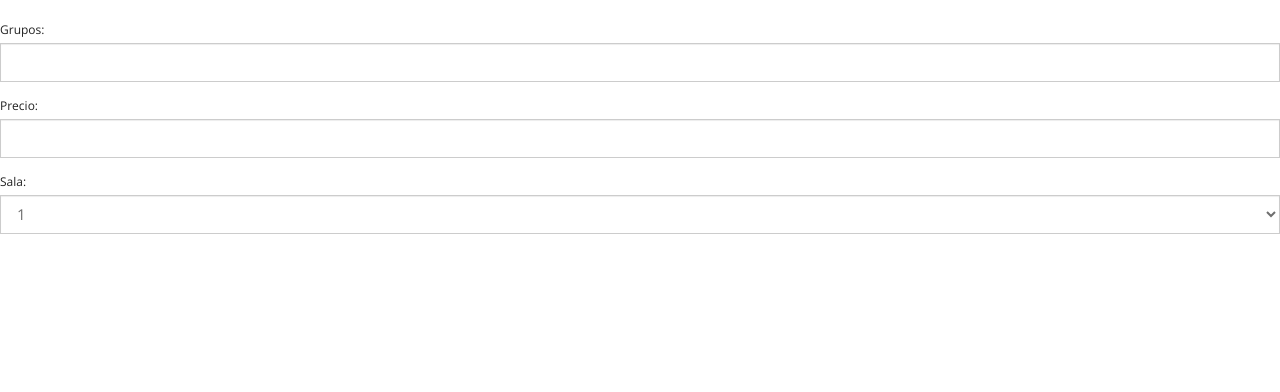
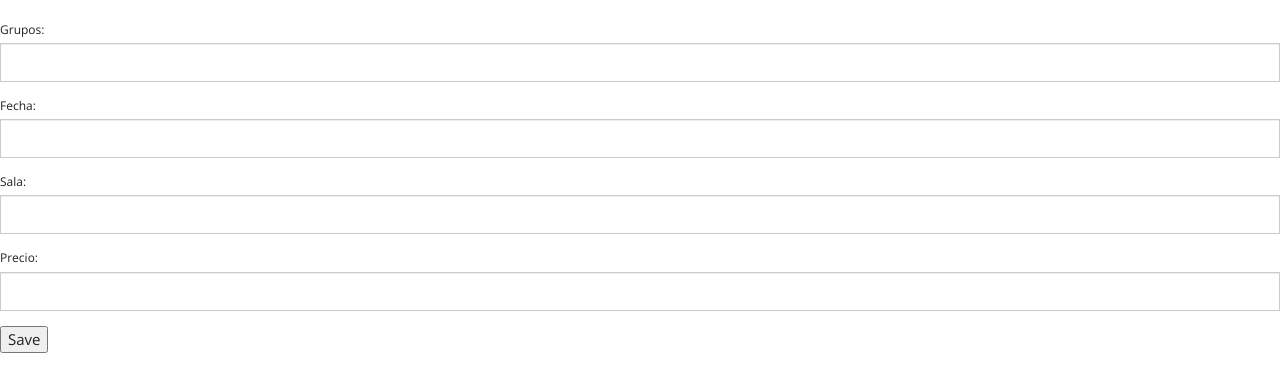
Before and after one commit to xyulex/music, a PHP site: page /music/templates/new.php in a window 1280 px wide. Shown: the part 45-437 px from the top of the page. Run offline with PHP 8.4, Linux system fonts and the light colour scheme; data comes from the database, SQL or seed files in the repository; some libraries are stand-ins or nearby versions.

Commit message:
ADD New gig form

```diff
--- a/classes/Music.class.php
+++ b/classes/Music.class.php
@@ -103,16 +103,13 @@ class Music {
     /**** Setters ****/
 
     // Grabar banda o sala.
-   /* public function setField($field, $value){
+    public function addGig($date, $bands, $venue, $price) {
         $data = new stdClass();
-        $data->name = utf8_decode($field);
-       /* $idinsert = $db->query_insert("dishes", $data);
-        $db->close();
-        return $idinsert;
+        $data->gig_date = utf8_decode($date);
+        $data->gig_bands = utf8_decode($bands);
+        $data->gig_venue = utf8_decode($venue);
+        $data->gig_price = $price;
+        $gig_id = $this->db()->query_insert("gigs", $data);
+        return $gig_id;
     }
-
-    public function addPoster($poster) {
-
-    }*/
-
 }
--- a/templates/detail.php
+++ b/templates/detail.php
@@ -1,6 +1,6 @@
 
 <?php require_once('mainbar.php');
-global $CFG, $MUSIC;
+global $MUSIC;
 $detail = $MUSIC->getgigsDetail($_GET['gig_id']);
 echo $detail;
 ?>
--- a/templates/gigs.php
+++ b/templates/gigs.php
@@ -1,6 +1,6 @@
 
 <?php require_once('mainbar.php');
-global $CFG, $MUSIC;
+global $MUSIC;
 $gigs = $MUSIC->getGigs();
 echo $gigs;
 ?>
--- a/templates/new.php
+++ b/templates/new.php
@@ -1,23 +1,23 @@
-<?php require_once('mainbar.php');
-global $CFG, $MUSIC;
-?>
+<?php require_once('mainbar.php'); ?>
 
-<form role="form">
+<form role="form" method="POST" action="save.php">
     <div class="form-group">
-      <label for="band">Grupos:</label>
-      <input type="text" class="form-control" id="band">
+      <label for="bands">Grupos:</label>
+      <input type="text" class="form-control" id="bands" name="bands">
+    </div>
+    <div class="form-group">
+      <label for="date">Fecha:</label>
+      <input type="text" class="form-control" id="date" name="date">
+    </div>
+    <div class="form-group">
+      <label for="venue">Sala:</label>
+      <input type="text" class="form-control" id="venue" name="venue">
     </div>
     <div class="form-group">
       <label for="price">Precio:</label>
-      <input type="text" class="form-control" id="price">
+      <input type="text" class="form-control" id="price" name="price">
     </div>
     <div class="form-group">
-      <label for="venue">Sala:</label>
-      <select class="form-control" id="venue">
-        <option>1</option>
-        <option>2</option>
-        <option>3</option>
-        <option>4</option>
-      </select>
+      <input type="submit" id="submit" value="Save">
     </div>
 </form>
--- /dev/null
+++ b/templates/save.php
@@ -0,0 +1,6 @@
+
+<?php require_once('mainbar.php');
+global $MUSIC;
+$new = $MUSIC->addGig($_POST['date'], $_POST['bands'],$_POST['venue'],$_POST['price']);
+header("Location: gigs.php");
+?>
```
